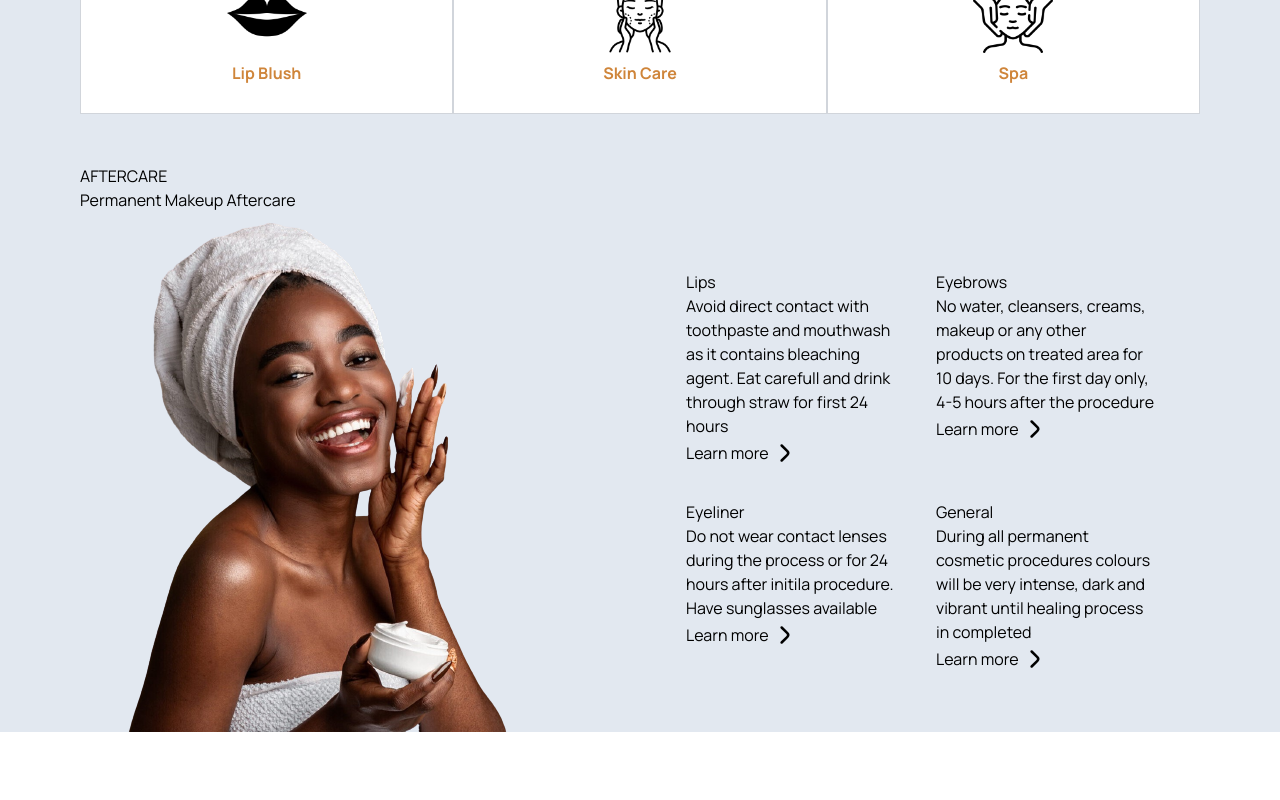
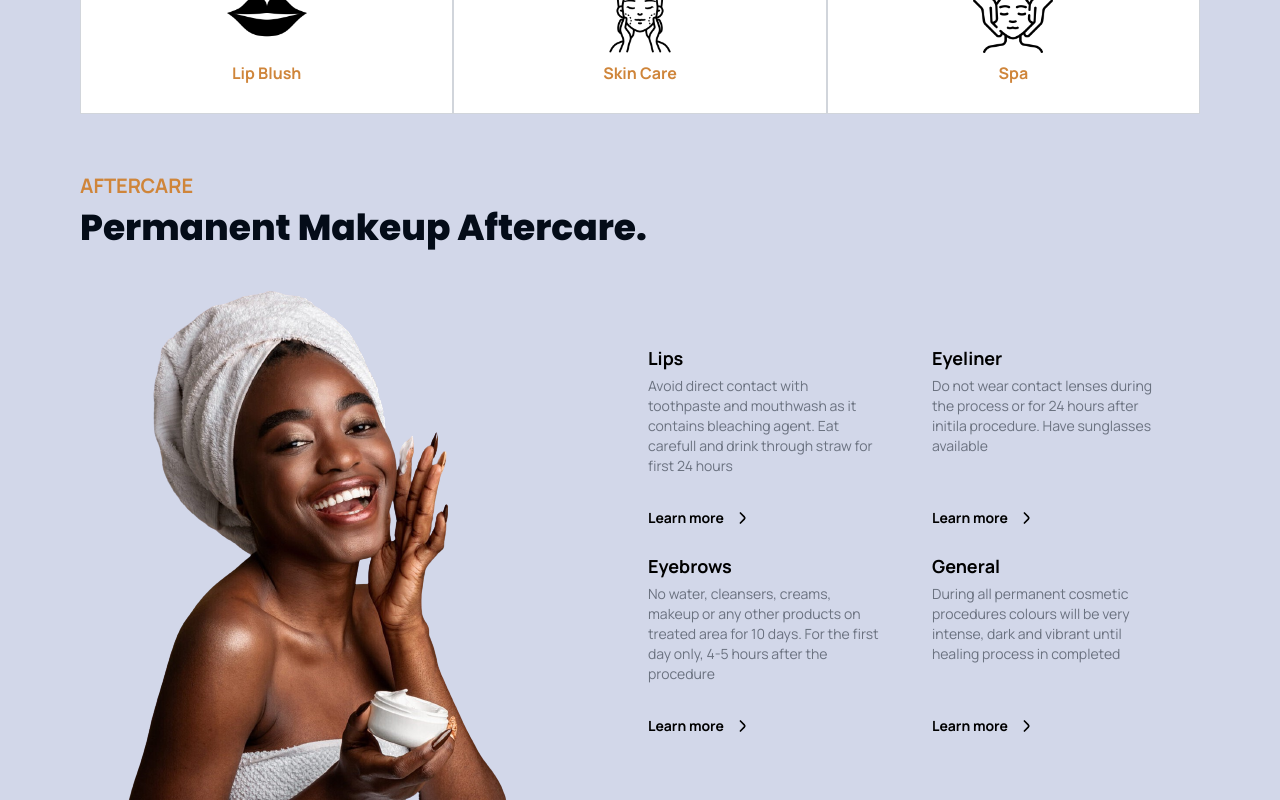
Before and after one commit to jantar25/hortensia_website, a React (Create React App) app: page / in a window 1280 px wide. Shown: the part 841-1641 px from the top of the page. Before the commit the page ends 1573 px from the top, so only its background shows below. Built offline with nearby package versions, Linux system fonts and the light colour scheme.

Commit message:
aftercare done

```diff
--- a/src/Components/AfterCareCard.jsx
+++ b/src/Components/AfterCareCard.jsx
@@ -4,11 +4,11 @@ import ArrowRight from '../Asset/icons/arrow-right.svg'
 
 const AfterCarCard = ({item}) => {
   return (
-    <div className='max-w-[250px] p-4'>
-        <h1>{item.title}</h1>
-        <p>{item.description}</p>
-        <div className='flex items-center justify-start'>
-            <span>Learn more</span>
+    <div className='relative max-w-[250px] h-[200px] p-2'>
+        <h1 className='text-lg font-bold'>{item.title}</h1>
+        <p className='text-gray-500 mt-1 text-sm'>{item.description}</p>
+        <div className='absolute left-2 bottom-2 flex items-center justify-start font-bold'>
+            <span className='text-sm mr-2'>Learn more</span>
             <img src={ArrowRight} alt="arrow-right icon" />
         </div>
     </div>
--- a/src/Components/Hero.jsx
+++ b/src/Components/Hero.jsx
@@ -8,7 +8,7 @@ import UnFilledStar from '../Asset/icons/starunfill.svg'
 
 const Hero = () => {
   return (
-    <div className='flex flex-col-reverse md:flex-row items-end justify-center sm:pb-[170px] pt-4 lg:pt-16 px-4 lg:px-20 text-white bg-[#040C18]'>
+    <div className='flex flex-col-reverse md:flex-row items-end justify-center sm:pb-[170px] pt-4 lg:pt-16 px-4 lg:px-20 text-white bg-bg'>
         <div className="flex-1 relative w-full h-full mt-4 md:mt-0">
             <img src={Spiral} alt='Spiral pic' className='w-20 absolute left-0 bottom-32'/>
             <img src={Spiral} alt='Spiral pic' className='w-20 absolute right-8 top-0'/>
@@ -16,11 +16,11 @@ const Hero = () => {
         </div>
         <div className="flex-1 flex flex-col items-start justify-start py-4 relative w-full h-full">
             <p className='text-center md:text-start text-2xl md:text-3xl lg:text-5xl xl:w-[90%] my-4 md:leading-tight font-bold'>
-                Make your look even<span className='text-[#cf853a] mx-2'>More Perfect</span>with our treatment.
+                Make your look even<span className='text-text mx-2'>More Perfect</span>with our treatment.
             </p>
             <div className='md:ml-8'>
                 <p className='text-center md:text-start text-gray-400 text-md my-2'>"Everything has a beauty but not everyone sees it"
-                    <span className='text-[#cf853a] ml-1'>.Konfisius</span>
+                    <span className='text-text ml-1'>.Konfisius</span>
                 </p>
                 <div className="flex items-center justify-center md:justify-start mb-8 xl:mb-20 mt-4">
                     <span className='mr-2 font-semibold'>See our treatment</span>
--- a/src/Components/Navbar.jsx
+++ b/src/Components/Navbar.jsx
@@ -17,12 +17,12 @@ const Navbar = () => {
   );
 
   return (
-    <div className='sticky top-0 z-30 py-4 text-white bg-[#040C18]'>
+    <div className='sticky top-0 z-30 py-4 text-white bg-bg'>
       <div className="flex items-center justify-between px-4 lg:px-20 z-20">
         <div className="flex items-center sm:mr-8">
           <img src={Logo} alt="Logo" className="w-8 mr-2" />
           <div className="hidden sm:inline">
-            <h1 className="text-md font-[700] text-[#e9a460]">
+            <h1 className="text-md font-[700] text-text">
               ORGANIC ESSENTIALS
             </h1>
             <p className="text-xs">Skin & Nails Spa</p>
@@ -37,8 +37,8 @@ const Navbar = () => {
         <img src={MenuIcon} alt="menu-bar" className="md:hidden" onClick={()=>setToggleMenu(!toggleMenu)}/>
       </div>
       {toggleMenu && (
-            <div className="flex justify-start items-start bg-[#040C18] text-left p-8 absolute
-             top-12 right-2 mt-8 min-w-[210px] rounded shadow-lg shadow-[#e9a460] z-50">
+            <div className="flex justify-start items-start bg-bg text-left p-8 absolute
+             top-12 right-2 mt-8 min-w-[210px] rounded shadow-lg shadow-text z-50">
               <ul className=' text-gray-300'>
                 <Menu />
               </ul>
--- a/src/Components/ServicesCard.jsx
+++ b/src/Components/ServicesCard.jsx
@@ -6,7 +6,7 @@ const ServicesCard = ({service}) => {
         <div className="w-[80px]">
             <img src={service.icon} alt='service_icon' className='w-full'/>
         </div>
-        <h2 className='text-md mt-2 text-[#cf853a] font-bold'>{service.title}</h2>
+        <h2 className='text-md mt-2 text-text font-bold'>{service.title}</h2>
     </div>
   )
 }
--- a/src/Containers/AfterCare.jsx
+++ b/src/Containers/AfterCare.jsx
@@ -6,14 +6,14 @@ import aftercareImg from '../Asset/images/aftercare.png'
 
 const AfterCare = () => {
   return (
-    <div className="px-4 lg:px-20 bg-slate-200 pt-4 sm:pt-[220px]">
-        <h4>AFTERCARE</h4>
-        <h2>Permanent Makeup Aftercare</h2>
+    <div className="px-4 lg:px-20 bg-blog pt-4 sm:pt-[220px]">
+        <h4 className="text-text py-2 font-bold text-xl">AFTERCARE</h4>
+        <h2 className='font-Poppins text-2xl md:text-4xl text-bg font-bold md:mb-8'>Permanent Makeup Aftercare.</h2>
         <div className='flex flex-col md:flex-row items-center justify-center md:justify-start '>
-            <div className="flex-1">
-                <img src={aftercareImg} alt="new girl pic" />
+            <div className="flex-1 my-8 md:my-0">
+                <img src={aftercareImg} alt="new_girl_pic" />
             </div>
-            <div className="flex-1 flex flex-wrap justify-center">
+            <div className="flex-1 grid grid-rows-4 sm:grid-rows-2 grid-flow-col gap-2">
                 {all_Aftercares.map(item =><AfterCareCard item={item} /> )}
             </div>
         </div>
--- a/src/Containers/ServicesCards.jsx
+++ b/src/Containers/ServicesCards.jsx
@@ -4,7 +4,7 @@ import Services from '../Constants/Services'
 
 const ServicesCards = () => {
   return (
-    <div className="px-4 lg:px-20 bg-slate-200 sm:bg-transparent">
+    <div className="px-4 lg:px-20 bg-blog sm:bg-transparent">
         <div className='z-10 grid grid-rows-6 sm:grid-rows-2 grid-flow-col mx-auto sm:-my-[170px]'>
             {Services.map(service => <ServicesCard service={service} />)}
         </div>
--- a/tailwind.config.js
+++ b/tailwind.config.js
@@ -19,9 +19,9 @@ module.exports = {
     extend: {
       colors : theme =>({
         "bg" : "#040C18",
-        "blog" : "#042c54",
+        "blog" : "#d2d7e9",
         "footer" : "#031B34",
-        "text" : "#81AFDD",
+        "text" : "#cf853a",
         "subtext" : "#FF8A71"
       })
     },
```
Also changed, not shown: src/Asset/icons/arrow-right.svg.
